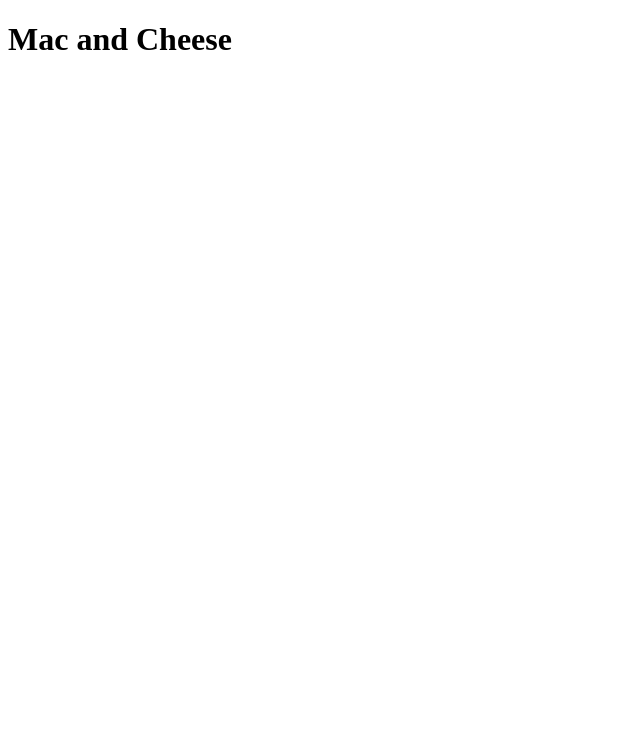
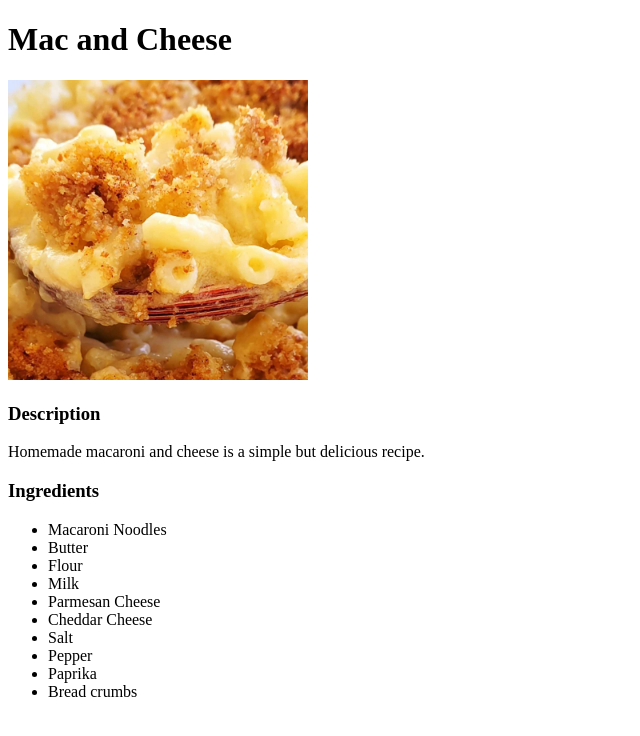
Before and after one commit to Fitzinator/odin-recipes, a plain HTML site: page recipes/macandcheese.html in a window 1280 px wide. Shown: the whole page, without its empty margins (0-640 px from the left). Drawn offline with Linux system fonts and the light colour scheme.

Commit message:
Add description and ingredients to mac recipe

```diff
--- a/recipes/macandcheese.html
+++ b/recipes/macandcheese.html
@@ -5,5 +5,21 @@
         </head>
         <body>
             <h1>Mac and Cheese</h1>
+            <img src="../images/macandcheese.jpg" alt="A serving of macaroni and cheese" height="300" width="300">
+            <h3>Description</h3>
+            <p>Homemade macaroni and cheese is a simple but delicious recipe.</p>
+            <h3>Ingredients</h3>
+            <ul>
+                <li>Macaroni Noodles</li>
+                <li>Butter</li>
+                <li>Flour</li>
+                <li>Milk</li>
+                <li>Parmesan Cheese</li>
+                <li>Cheddar Cheese</li>
+                <li>Salt</li>
+                <li>Pepper</li>
+                <li>Paprika</li>
+                <li>Bread crumbs</li>
+            </ul>
         </body>
     </html>
```
